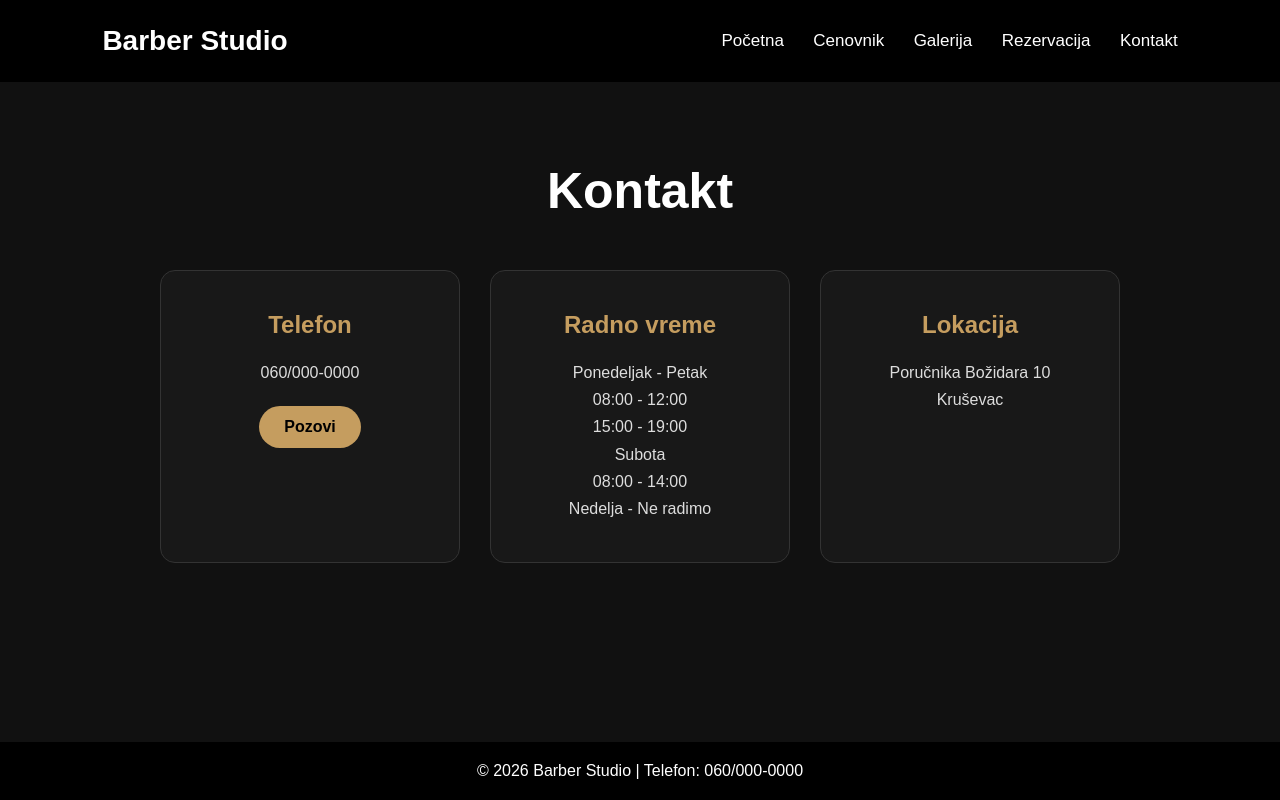
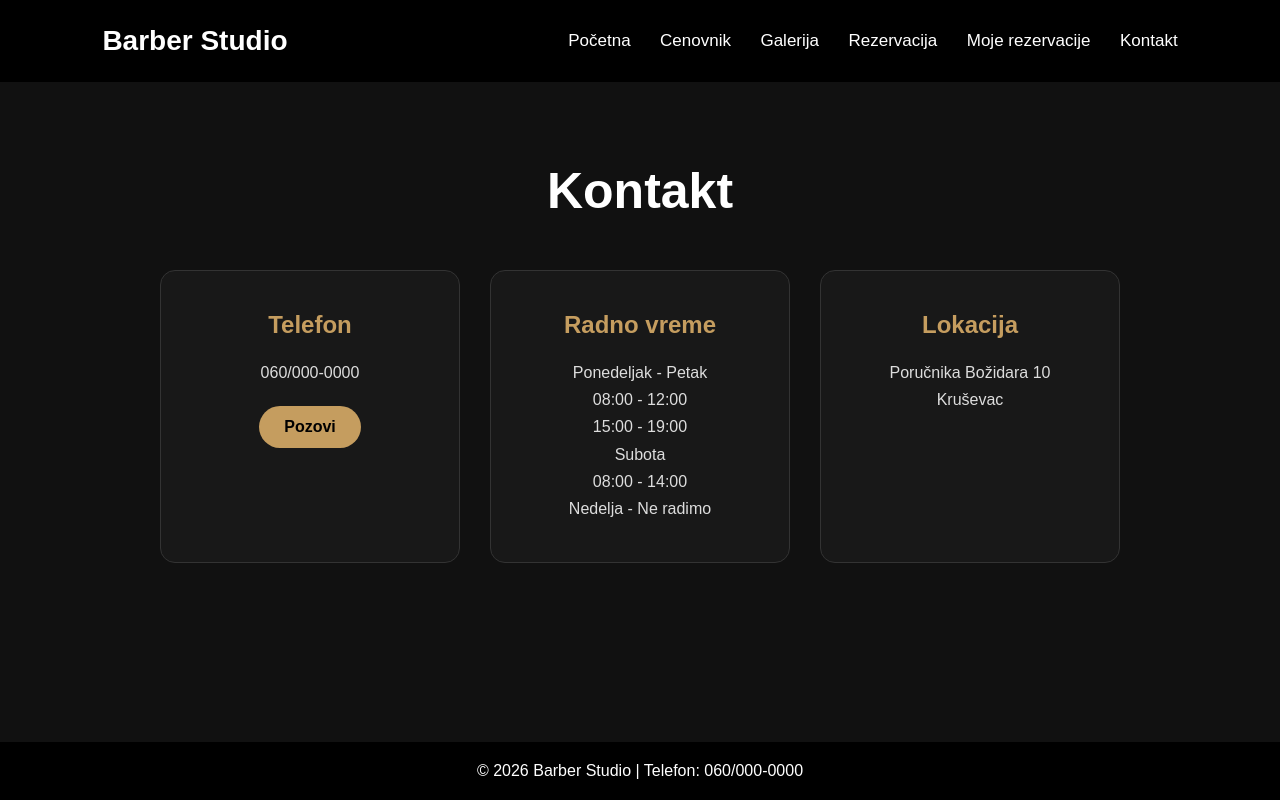
Before and after one commit to kristijan-dev19/barber-studio, a plain HTML site: page kontakt.html in a window 1280 px wide. Drawn offline with Linux system fonts and the light colour scheme.

Commit message:
Update kontakt.html

```diff
--- a/kontakt.html
+++ b/kontakt.html
@@ -29,6 +29,7 @@ Barber Studio
 <a href="cenovnik.html">Cenovnik</a>
 <a href="galerija.html">Galerija</a>
 <a href="rezervacija.html">Rezervacija</a>
+<a href="moje-rezervacije.html">Moje rezervacije</a>
 <a href="kontakt.html">Kontakt</a>
 
 </nav>
```
